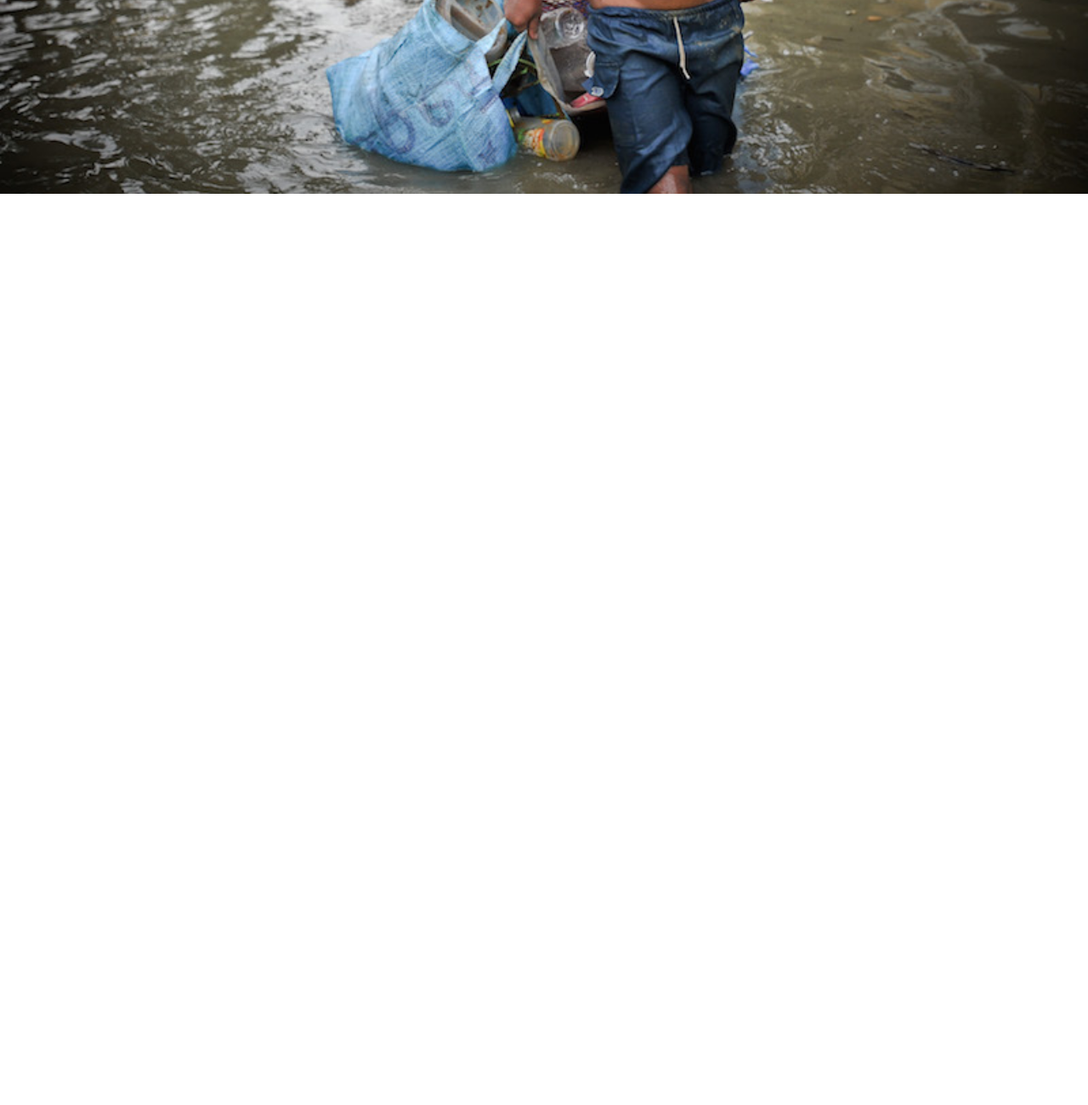
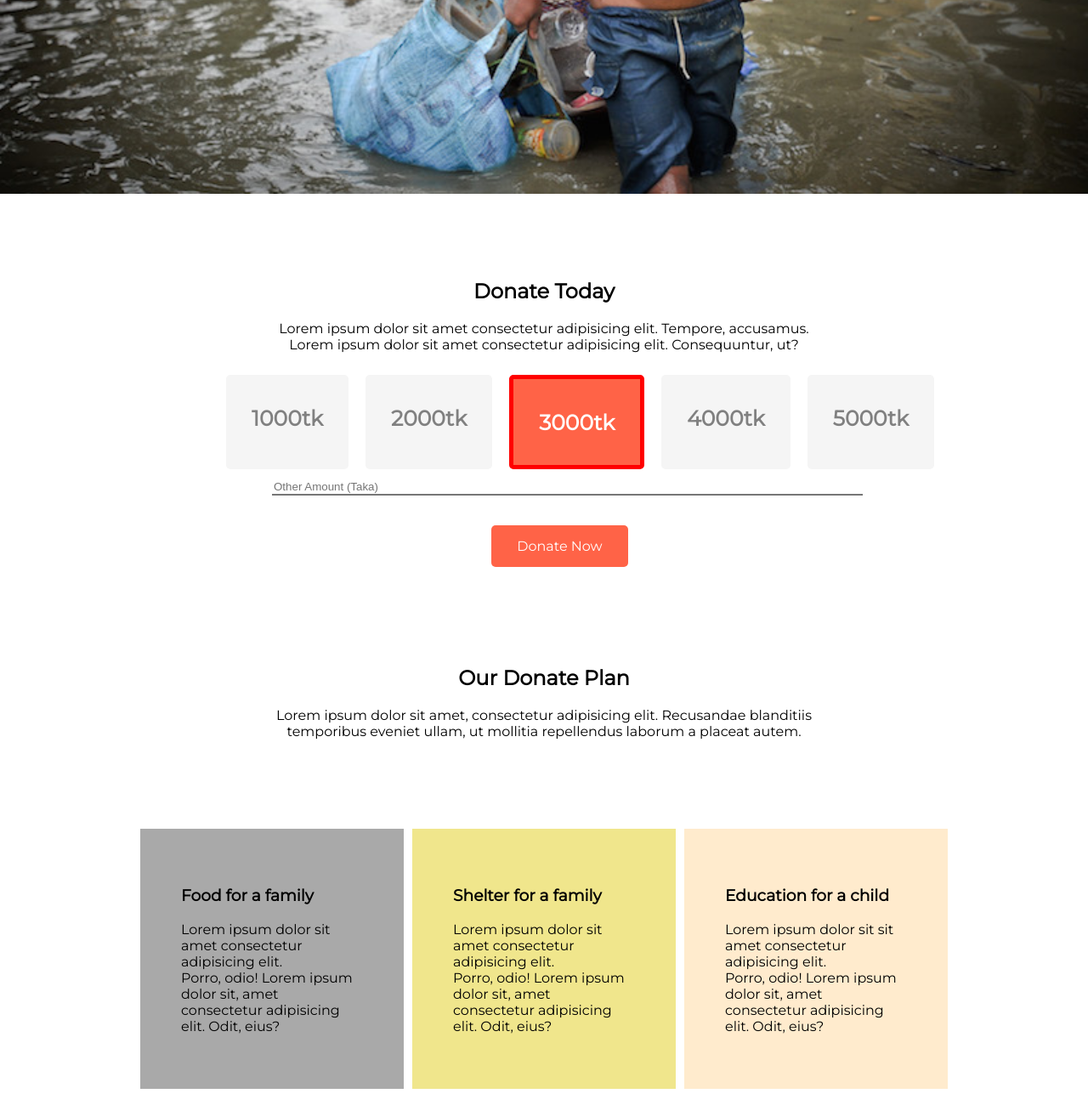
Before and after one commit to alamin2710/personal_website-design, a plain HTML site: page index.html in a window 1280 px wide. Shown: the part 572-1872 px from the top of the page at 85% size. Before the commit the page ends 800 px from the top, so only its background shows below. Drawn offline with Linux system fonts and the light colour scheme; a web font is replaced by a local one.

Commit message:
basic design done

```diff
--- a/index.html
+++ b/index.html
@@ -16,6 +16,7 @@
 
 
 <body>
+    <!--Top Section start here-->
     <section class="top-section-banner">
         <div class="first-section">
             <h1>Let's Help Those Who Are<br> More In Need</h1>
@@ -24,6 +25,84 @@
             <a href="#">Donate Now</a>
         </div>
     </section>
+    <!--Top Section End here-->
+
+    <!--Second Section Start here-->
+    <section>
+        <div class="second-section-text">
+            <h1>Donate Today</h1>
+            <p>Lorem ipsum dolor sit amet consectetur adipisicing elit. Tempore, accusamus.<br>
+                Lorem ipsum dolor sit amet consectetur adipisicing elit. Consequuntur, ut?</p>
+        </div>
+
+        <div class="second-section-cashbox">
+            <div class="cash-box">
+                <h1>1000tk</h1>
+            </div>
+            <div class="cash-box">
+                <h1>2000tk</h1>
+            </div>
+            <div id="select-box" class="cash-box">
+                <h1>3000tk</h1>
+            </div>
+            <div class="cash-box">
+                <h1>4000tk</h1>
+            </div>
+            <div class="cash-box">
+                <h1>5000tk</h1>
+            </div>
+        </div>
+
+        <div class="amountbox">
+            <input type="text" placeholder="Other Amount (Taka)">
+        </div>
+
+        <div class="donate_now-btn">
+            <a href="#" target="_blank">Donate Now</a>
+        </div>
+
+    </section>
+    <!--Second Section end here-->
+
+    <section class="third-section">
+        <div>
+            <div class="third-section-text">
+                <h1>Our Donate Plan</h1>
+                <p>Lorem ipsum dolor sit amet, consectetur adipisicing elit. Recusandae blanditiis<br> temporibus
+                    eveniet
+                    ullam, ut mollitia repellendus laborum a placeat autem.</p>
+            </div>
+
+            <div class="flex">
+                <div id="box-color1" class="third-section-box">
+                    <h3>Food for a family</h3>
+                    <p>Lorem ipsum dolor sit amet consectetur adipisicing elit. <br>Porro, odio! Lorem ipsum dolor sit,
+                        amet
+                        consectetur adipisicing elit. Odit, eius?</p>
+                </div>
+
+                <div id="box-color2" class="third-section-box">
+                    <h3>Shelter for a family</h3>
+                    <p>Lorem ipsum dolor sit amet consectetur adipisicing elit. <br>Porro, odio! Lorem ipsum dolor sit,
+                        amet
+                        consectetur adipisicing elit. Odit, eius? </p>
+                </div>
+
+                <div id="box-color3" class="third-section-box">
+                    <h3>Education for a child</h3>
+                    <p>Lorem ipsum dolor sit sit amet consectetur adipisicing elit.<br> Porro, odio! Lorem ipsum dolor
+                        sit,
+                        amet
+                        consectetur adipisicing elit. Odit, eius?</p>
+                </div>
+            </div>
+        </div>
+    </section>
+
+    <footer>
+        <h1>Be Humble</h1>
+        <p>Lorem ipsum dolor sit amet consectetur adipisicing elit.</p>
+    </footer>
 
 </body>
 
--- a/style.css
+++ b/style.css
@@ -12,6 +12,7 @@ body {
     display: flex;
     width: 100%;
     min-height: 100vh;
+    margin-bottom: 100px;
 }
 
 /* Top/First Section Banner style End */
@@ -22,7 +23,6 @@ body {
     left: 50%;
     transform: translate(-50%, -50%);
     text-align: center;
-    margin-bottom: 100px;
     width: 50%
 }
 
@@ -36,8 +36,130 @@ body {
     text-decoration: none;
     color: white;
     background-color: tomato;
-    margin: 5px;
-    padding: 10px;
+    margin: 10px;
+    padding: 15px 30px;
     border-radius: 5px;
 
 }
+
+.second-section-text {
+    text-align: center;
+}
+
+.second-section-cashbox {
+    display: flex;
+
+}
+
+.second-section-cashbox {
+
+    padding-left: 20%;
+    padding-right: 24%;
+}
+
+.cash-box {
+    color: grey;
+    box-sizing: border-box;
+    padding: 15px 30px;
+    margin: 10px;
+    background-color: whitesmoke;
+    border-radius: 5px;
+
+}
+
+.cash-box h1 {
+    font-size: 25px;
+    text-align: center;
+}
+
+#select-box {
+    background-color: tomato;
+    color: white;
+    border: 5px solid red;
+}
+
+.amountbox {
+    padding-left: 25%;
+    padding-right: 15%;
+    margin-bottom: 20px;
+}
+
+input[type=text] {
+    width: 90%;
+    border-left: none;
+    border-top: none;
+    border-right: none;
+    border-bottom: 2px soli tomato;
+}
+
+.donate_now-btn {
+    margin: 5px;
+    position: absolute;
+    display: flex;
+    left: 44%;
+    right: 40%;
+}
+
+.donate_now-btn a {
+    text-decoration: none;
+    color: white;
+    background-color: tomato;
+    margin: 10px;
+    padding: 15px 30px;
+    border-radius: 5px;
+}
+
+.third-section {
+    margin-top: 200px;
+    margin-bottom: 200px;
+}
+
+.third-section-text {
+    text-align: center;
+    margin-bottom: 100px;
+}
+
+.flex {
+    display: flex;
+    padding-left: 12.5%;
+    padding-right: 12.5%;
+}
+
+.third-section-box {
+    width: 30%;
+    padding: 5%;
+    margin: 5px;
+}
+
+#box-color3 {
+    background-color: blanchedalmond;
+
+}
+
+#box-color1 {
+    background-color: darkgray;
+}
+
+#box-color2 {
+    background-color: khaki;
+}
+
+footer {
+    height: 200px;
+    background-color: black;
+    margin-top: 100px;
+}
+
+footer h1 {
+    color: tomato;
+    font-size: 40px;
+    font-weight: 700;
+    text-align: center;
+    padding-top: 40px;
+}
+
+footer p {
+    color: whitesmoke;
+    font-size: 15px;
+    text-align: center;
+}
```
